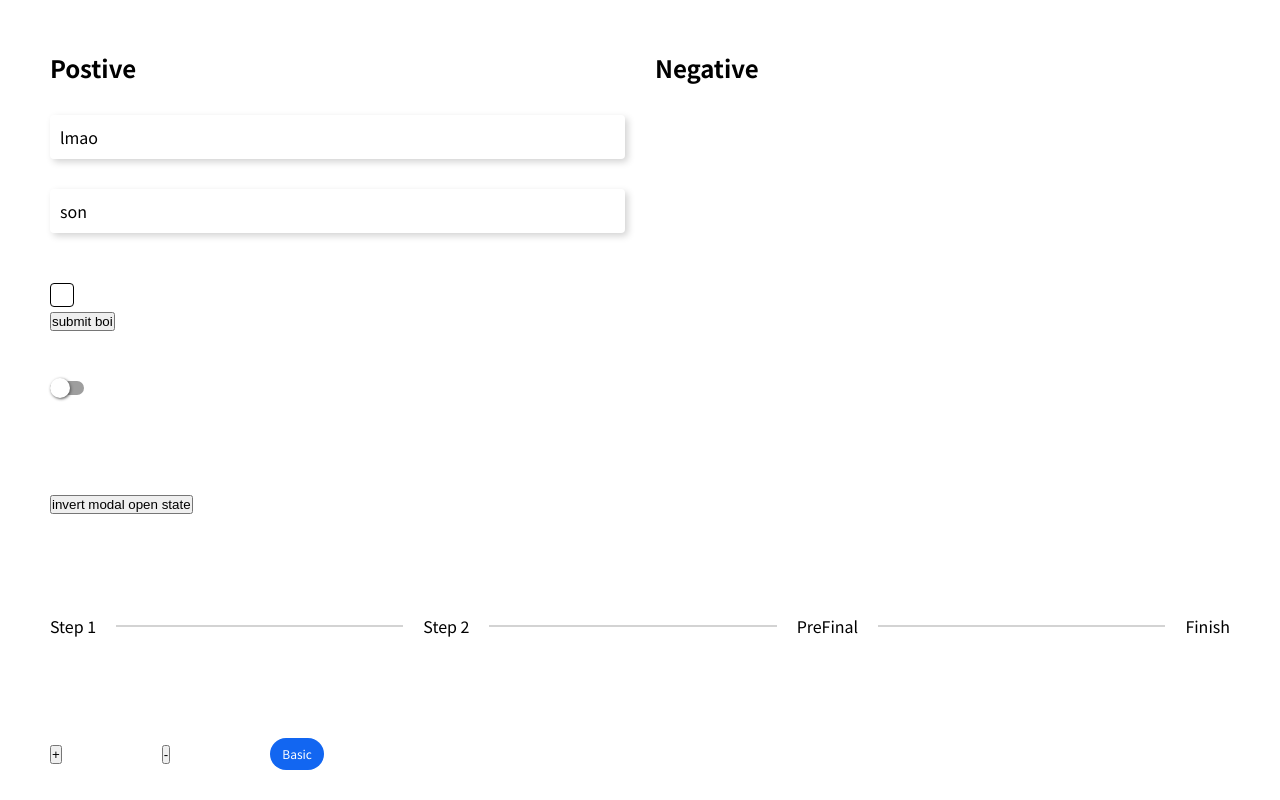
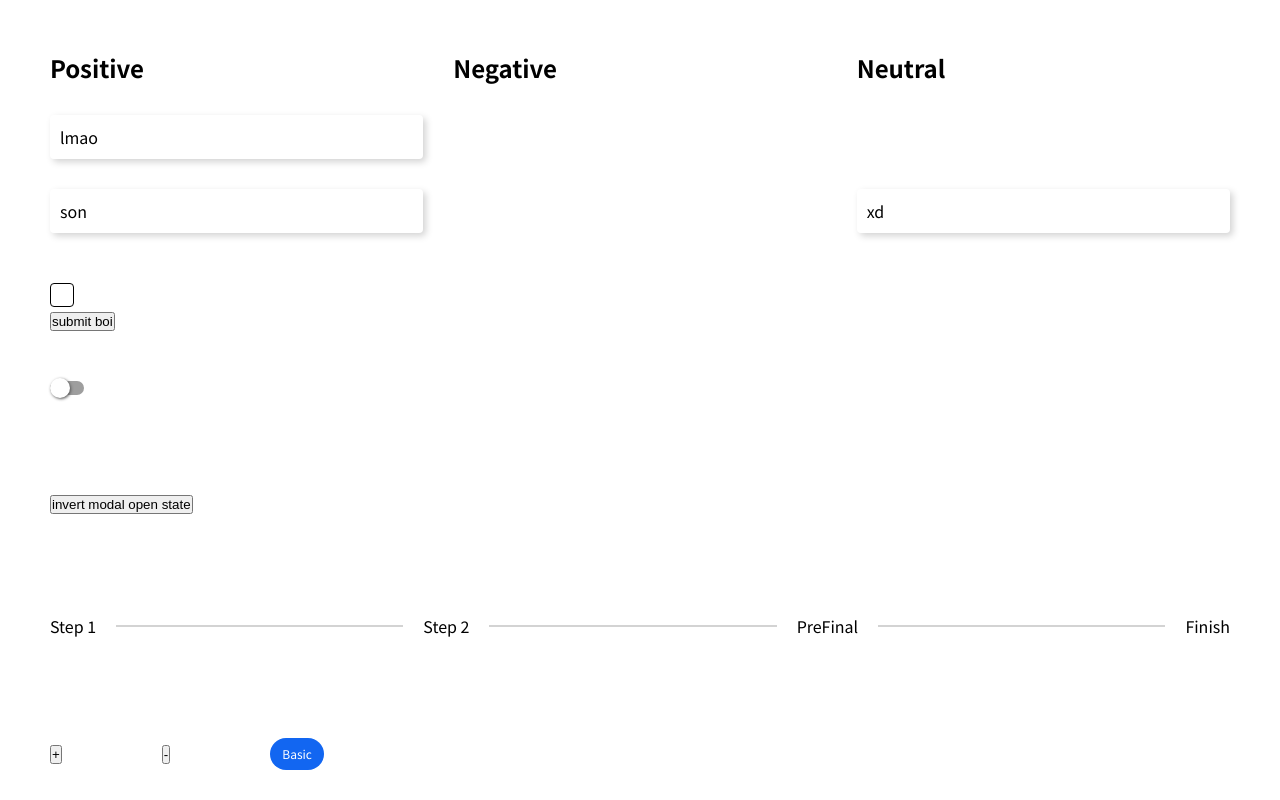
Before and after one commit to usmanabdurrehman/Upstate-UI, a React (Create React App) app: page / in a window 1280 px wide. Shown: the top 800 px of the page. Built offline with nearby package versions, Linux system fonts and the light colour scheme.

Commit message:
TransferList component finished

```diff
--- a/src/Components/TransferList/TransferList.component.jsx
+++ b/src/Components/TransferList/TransferList.component.jsx
@@ -4,18 +4,15 @@ import styles from "./TransferList.module.css";
 import { classNames } from "utils";
 
 export default function TransferList() {
-	const NUM_COLS = 2;
-	// Array(NUM_COLS).fill('_').map(_=>_)
+	const NUM_COLS = 3;
 	const [transferList, setTransferList] = useState([
-		["lmao", undefined],
-		["son", undefined],
+		["lmao", undefined, undefined],
+		["son", undefined, "xd"],
 	]);
 
-	let headers = ["Postive", "Negative"];
+	let headers = ["Positive", "Negative", "Neutral"];
 
-	useEffect(() => {
-		console.log("useEffect transferList", transferList);
-	}, [transferList]);
+	useEffect(() => {}, [transferList]);
 
 	return (
 		<div
@@ -45,6 +42,13 @@ export default function TransferList() {
 									}
 									i += 1;
 								}
+
+								if (typeof newRowIndex == "undefined") {
+									newRowIndex = transferListArray.length;
+									transferListArray.push(
+										Array(NUM_COLS).fill(undefined)
+									);
+								}
 								transferListArray[newRowIndex][
 									newColumnIndex
 								] = value;
@@ -57,13 +61,12 @@ export default function TransferList() {
 										transferListArray[i + 1][columnIndex];
 									i += 1;
 								}
-								transferListArray[i][
-									columnIndex
-								] = undefined;
+								transferListArray[i][columnIndex] = undefined;
 								setTransferList(transferListArray);
 							}
 						}}
 						onContextMenu={(e) => {
+							e.preventDefault();
 							let transferListArray = [...transferList];
 							let newColumnIndex = columnIndex - 1;
 							let newRowIndex;
@@ -77,12 +80,27 @@ export default function TransferList() {
 									}
 									i += 1;
 								}
+
+								if (typeof newRowIndex == "undefined") {
+									newRowIndex = transferListArray.length;
+									transferListArray.push(
+										Array(NUM_COLS).fill(undefined)
+									);
+								}
 								transferListArray[newRowIndex][
 									newColumnIndex
 								] = value;
 								transferListArray[listIndex][
 									columnIndex
 								] = undefined;
+
+								i = listIndex;
+								while (i <= transferList.length - 2) {
+									transferListArray[i][columnIndex] =
+										transferListArray[i + 1][columnIndex];
+									i += 1;
+								}
+								transferListArray[i][columnIndex] = undefined;
 								setTransferList(transferListArray);
 							}
 						}}
```
